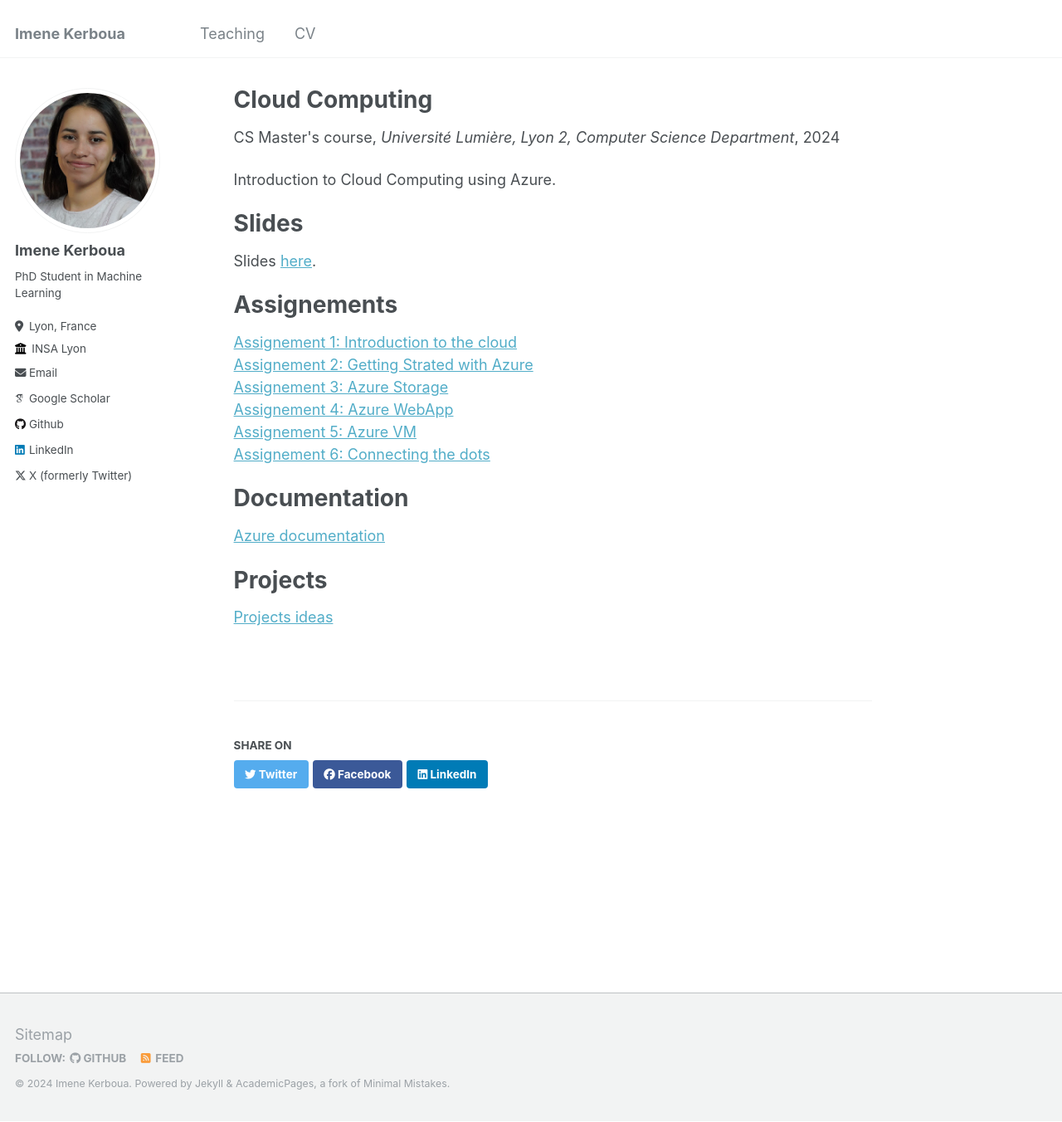
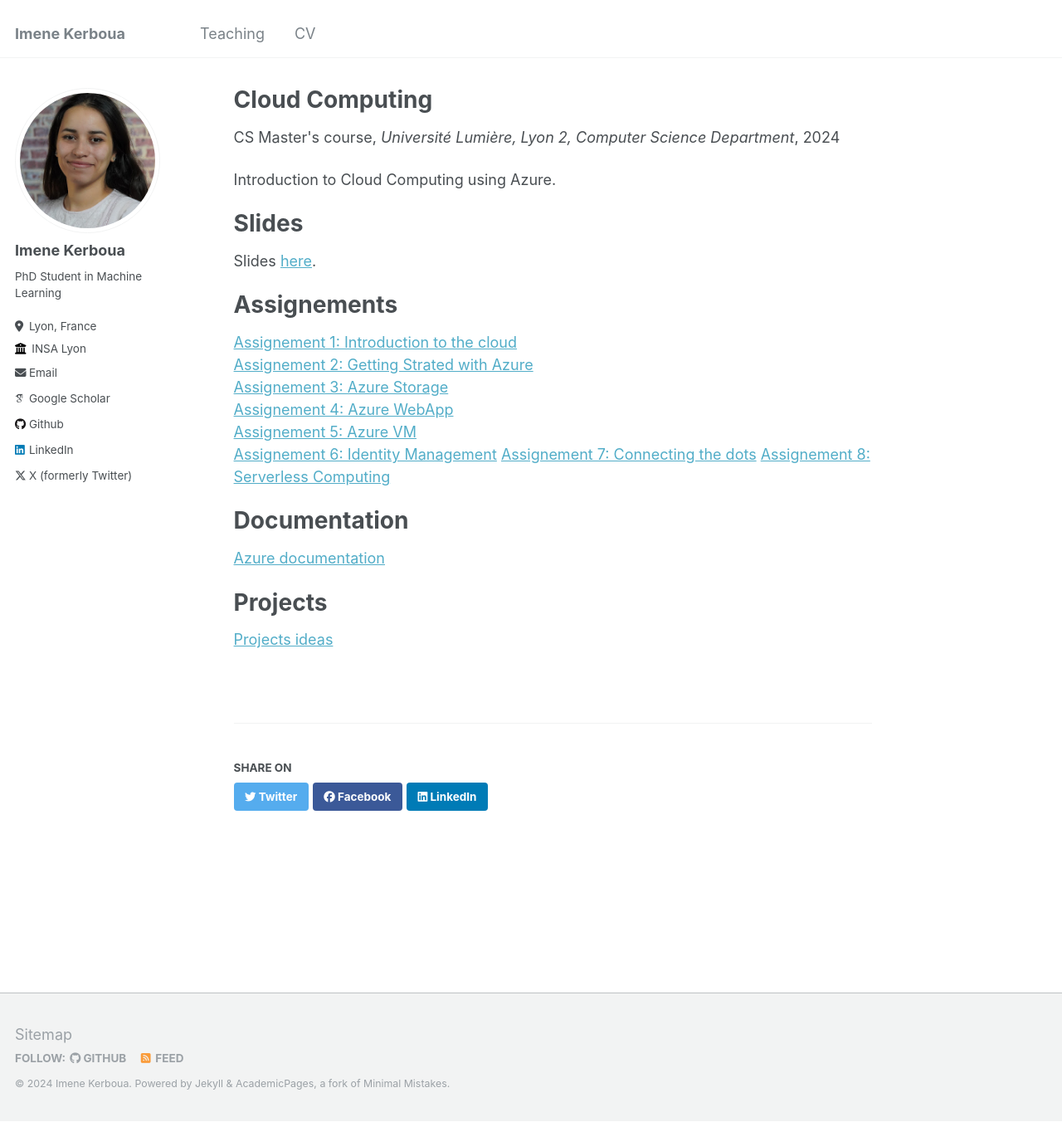
Before and after one commit to imenelydiaker/imenelydiaker.github.io, a Jekyll site: the page built from _teaching/2024_cloud_computing.md, in a window 1280 px wide and 1352 px high. Shown: the whole window at 83% size. Built offline with Jekyll 4.4.1, drawn with Linux system fonts in a browser that asks for light colours; some web fonts are replaced.

Commit message:
update course syllabus

```diff
--- a/_teaching/2024_cloud_computing.md
+++ b/_teaching/2024_cloud_computing.md
@@ -21,7 +21,9 @@ Assignements
 [Assignement 3: Azure Storage](../files/2024_cloud_computing/02-Blob_storage.html)
 [Assignement 4: Azure WebApp]()
 [Assignement 5: Azure VM]()
-[Assignement 6: Connecting the dots]()
+[Assignement 6: Identity Management]()
+[Assignement 7: Connecting the dots]()
+[Assignement 8: Serverless Computing]()
 
 Documentation
 ======
```
